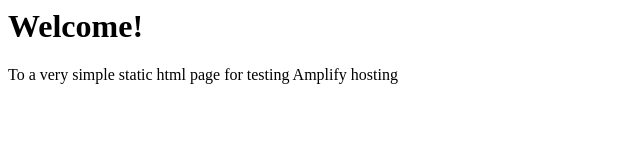
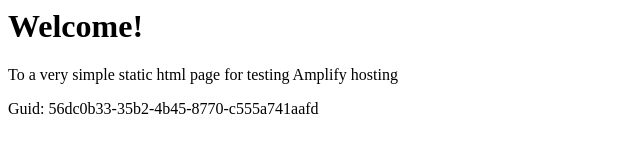
Before and after one commit to aws-aemilia-arn/Github-PR-Commit-Integration-Test-DoNotTouch-v1-prod-eu-north-1, a website: page src/index.html in a window 1280 px wide. Shown: the whole page, without its empty margins (0-640 px from the left). Drawn offline with Linux system fonts and the light colour scheme.

Commit message:
commit from integ tests

```diff
--- a/src/index.html
+++ b/src/index.html
@@ -1,3 +1,5 @@
+
+
 <html lang="en">
 
 <head>
@@ -10,6 +12,6 @@
 <body>
     <h1>Welcome!</h1>
     <p>To a very simple static html page for testing Amplify hosting</p>
-</body>
+    <p>Guid: 56dc0b33-35b2-4b45-8770-c555a741aafd</p></body>
 
 </html>
```
